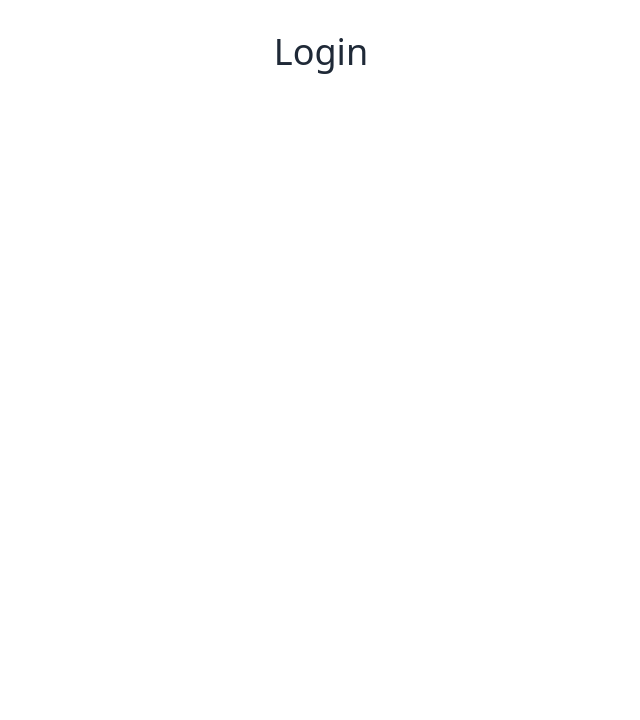
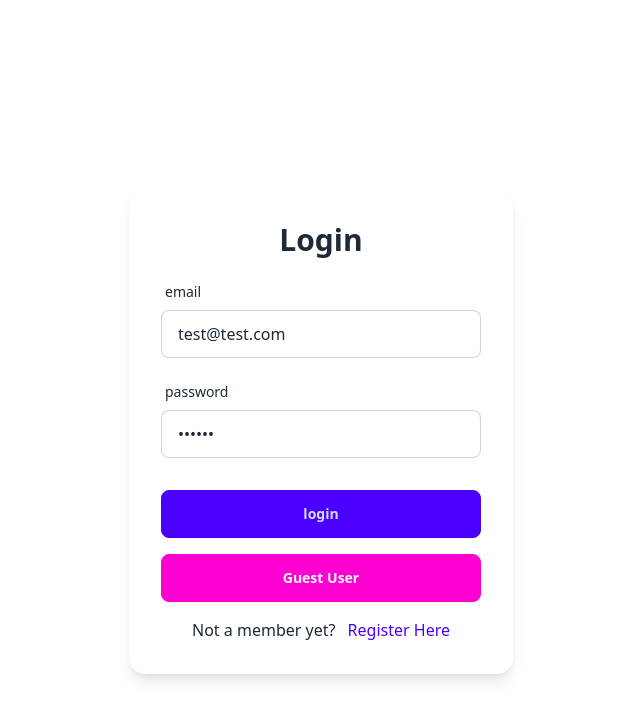
Before and after one commit to a-m-i-t-a-v-a/Comfy-store, a React (Vite) app: page /login in a window 1280 px wide. Shown: the top 720 px of the page, without its empty margins (319-959 px from the left). Built offline with nearby package versions, Linux system fonts and the light colour scheme.

Commit message:
Adding the login UI

```diff
--- a/src/components/Login.jsx
+++ b/src/components/Login.jsx
@@ -1,8 +1,25 @@
+import { Form, Link } from "react-router-dom"
+import FormInput from "./UI/FormInput"
+import SubmitBtn from "./UI/SubmitBtn"
+
 const Login = () => {
   return (
-    <div className="text-4xl">
-      Login
-    </div>
+    <section className="h-screen grid place-items-center">
+      <Form method="post" className="card w-96 p-8 bg-base-100 shadow-lg flex flex-col gap-y-4">
+        <h4 className="text-center text-3xl font-bold">Login</h4>
+        <FormInput type="email" label="email" name="identifier" defaultValue="test@test.com"/>
+        <FormInput type="password" label="password" name="password" defaultValue="secret"/>
+        <div className="mt-4">
+          <SubmitBtn text="login"/>
+        </div>
+        <button type="button" className="btn btn-secondary btn-block">
+            Guest User
+          </button>
+          <p className="text-center">
+            Not a member yet? <Link to='/register' className="ml-2 link link-hover link-primary capitalize">Register here</Link>
+          </p>
+      </Form>
+    </section>
   )
 }
 
--- a/src/components/UI/SubmitBtn.jsx
+++ b/src/components/UI/SubmitBtn.jsx
@@ -1,8 +1,17 @@
+import { useNavigation } from "react-router-dom"
+
 /* eslint-disable react/prop-types */
 const SubmitBtn = ({text}) => {
+  const navigation=useNavigation();
+  const isSubmitting=navigation.state==='submitting'
+
   return (
-    <button type="submit" className="btn btn-primary">
-        {text}
+    <button type="submit" className="btn btn-primary btn-block" disabled={isSubmitting}>
+        {
+            isSubmitting ? <>
+                <span className="loading loading-spinner"></span>
+            </> : text || 'Submit'
+        }
     </button>
   )
 }
```
